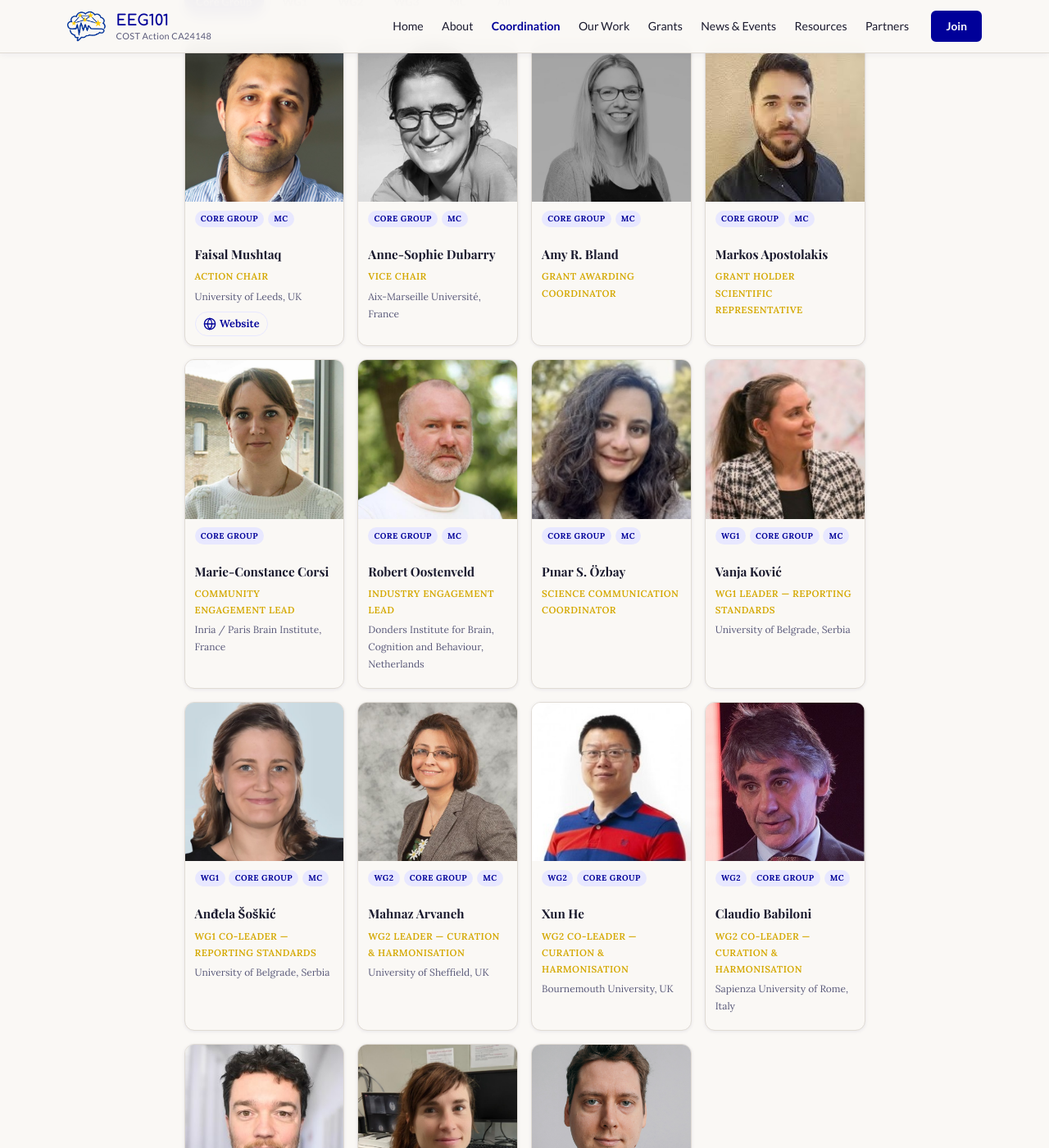
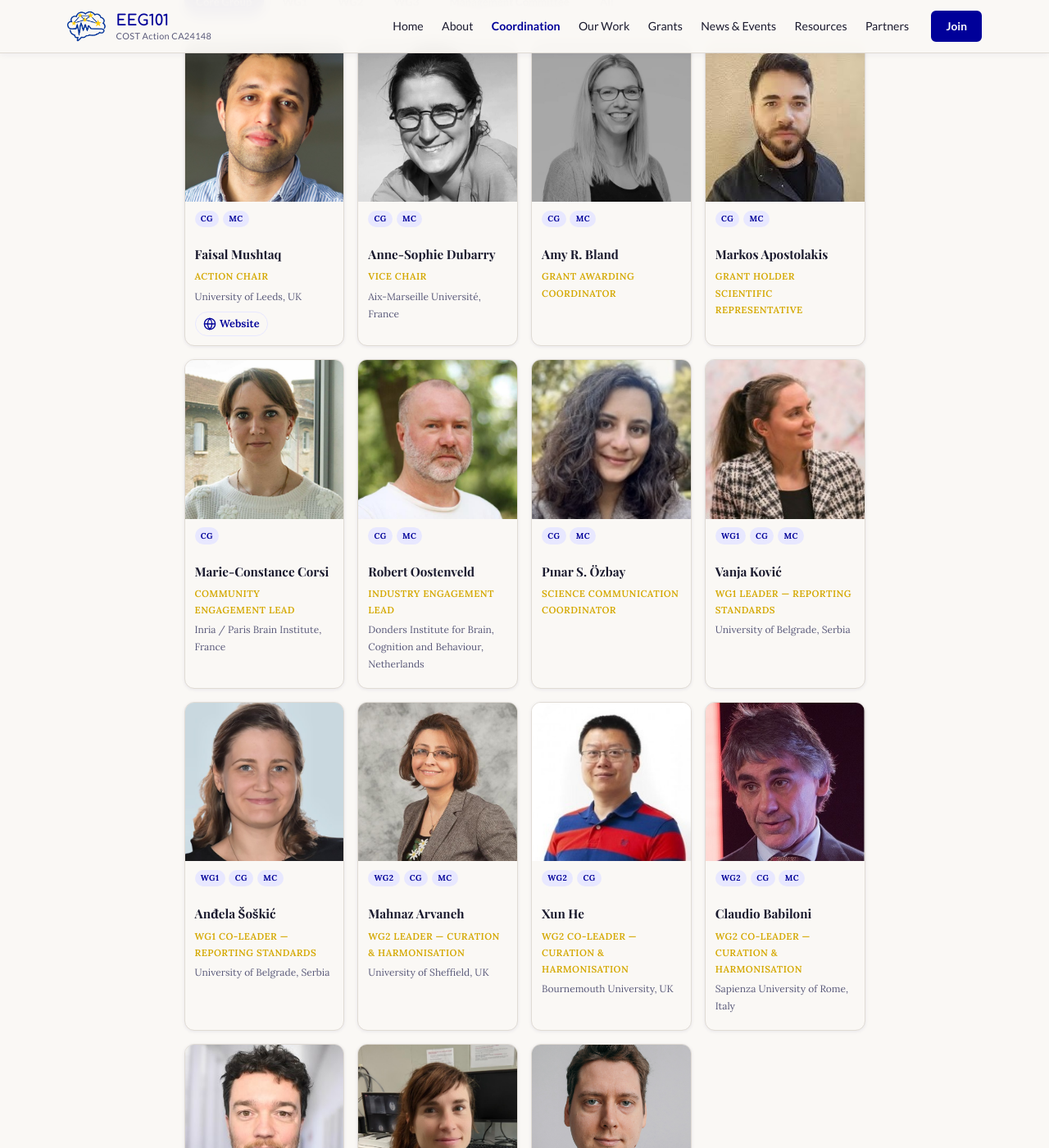
Before and after one commit to mcvinding/website-1, a Jekyll site: the page built from coordination.md, in a window 1280 px wide and 1400 px high, scrolled down 377 px. Shown: the whole window at 82% size. Built offline with Jekyll 4.4.1, drawn with Linux system fonts in a browser that asks for light colours; some of the changed text lies outside the part shown.

Commit message:
Abbreviate profile tags to CG and MC for better layout spacing

```diff
--- a/_data/people.yml
+++ b/_data/people.yml
@@ -13,7 +13,7 @@
   image: "/assets/images/people/faisal.jpg"
   bio: >
     Professor of Cognitive Neuroscience at the University of Leeds. Faisal's research focuses on sensorimotor learning, neural plasticity, and open science. He leads EEG101 as COST Action Chair.
-  tags: [Core Group, MC]
+  tags: [CG, MC]
   order: 1
 
 - id: anneso
@@ -27,7 +27,7 @@
   image: "/assets/images/people/anneso.jpg"
   bio: >
     Cognitive neuroscientist at Aix-Marseille Université. Anne-Sophie's research focuses on language processing and EEG methodology. She serves as EEG101 Vice Chair and co-contact for Code of Conduct matters.
-  tags: [Core Group, MC]
+  tags: [CG, MC]
   order: 2
 
 - id: amy
@@ -41,7 +41,7 @@
   image: "/assets/images/people/amy.jpg"
   bio: >
     Amy coordinates EEG101's grant schemes — including STSMs, VMGs, and conference grants — overseeing the application and review process.
-  tags: [Core Group, MC]
+  tags: [CG, MC]
   order: 3
 
 - id: markos
@@ -55,7 +55,7 @@
   image: "/assets/images/people/markos.jpg"
   bio: >
     Markos represents EEG101's grant holder institution and supports administrative and financial coordination of the Action.
-  tags: [Core Group, MC]
+  tags: [CG, MC]
   order: 4
 
 - id: marie-constance
@@ -68,7 +68,7 @@
   orcid: ""
   image: "/assets/images/people/marie-constance.jpg"
   bio: ""
-  tags: [Core Group]
+  tags: [CG]
   order: 5
 
 - id: robert
@@ -81,7 +81,7 @@
   orcid: ""
   image: "/assets/images/people/robert.jpg"
   bio: ""
-  tags: [Core Group, MC]
+  tags: [CG, MC]
   order: 6
 
 - id: pinar
@@ -95,7 +95,7 @@
   image: "/assets/images/people/pinar.jpg"
   bio: >
     Pınar leads science communication for EEG101, overseeing the podcast series, social media, and public engagement activities.
-  tags: [Core Group, MC]
+  tags: [CG, MC]
   order: 7
 
 - id: vanja
@@ -109,7 +109,7 @@
   image: "/assets/images/people/vanja.jpg"
   bio: >
     Vanja leads Working Group 1 on Reporting Standards, developing standardised templates and guidelines to improve transparency and reproducibility in EEG research.
-  tags: [WG1, Core Group, MC]
+  tags: [WG1, CG, MC]
   order: 8
 
 - id: andjela
@@ -122,7 +122,7 @@
   orcid: ""
   image: "/assets/images/people/andjela.jpg"
   bio: ""
-  tags: [WG1, Core Group, MC]
+  tags: [WG1, CG, MC]
   order: 9
 
 - id: mahnaz
@@ -136,7 +136,7 @@
   image: "/assets/images/people/mahnaz.jpg"
   bio: >
     Mahnaz leads Working Group 2, overseeing the curation and harmonisation of EEG datasets across laboratories and device manufacturers.
-  tags: [WG2, Core Group, MC]
+  tags: [WG2, CG, MC]
   order: 10
 
 - id: xun
@@ -149,7 +149,7 @@
   orcid: ""
   image: "/assets/images/people/xun.jpg"
   bio: ""
-  tags: [WG2, Core Group]
+  tags: [WG2, CG]
   order: 11
 
 - id: claudio
@@ -162,7 +162,7 @@
   orcid: ""
   image: "/assets/images/people/claudio.jpg"
   bio: ""
-  tags: [WG2, Core Group, MC]
+  tags: [WG2, CG, MC]
   order: 12
 
 - id: maximilien
@@ -176,7 +176,7 @@
   image: "/assets/images/people/maximilien.jpg"
   bio: >
     Maximilien leads Working Group 3, guiding the development of the EEG Community Framework for ethical, open EEG research practice.
-  tags: [WG3, Core Group, MC]
+  tags: [WG3, CG, MC]
   order: 13
 
 - id: alexandra
@@ -189,7 +189,7 @@
   orcid: ""
   image: "/assets/images/people/alexandra.jpg"
   bio: ""
-  tags: [WG3, Core Group]
+  tags: [WG3, CG]
   order: 14
 
 - id: yuri
@@ -202,5 +202,5 @@
   orcid: ""
   image: "/assets/images/people/yuri.png"
   bio: ""
-  tags: [Core Group, MC]
+  tags: [CG, MC]
   order: 15
--- a/_includes/person-card.html
+++ b/_includes/person-card.html
@@ -14,7 +14,7 @@
 {% endif %}
 </div>
 <div class="person-card__body">
-{% if person.tags and person.tags.size > 0 %}<div class="person-card__tags">{% for tag in person.tags %}<span class="person-tag">{{ tag }}</span>{% endfor %}
+{% if person.tags and person.tags.size > 0 %}<div class="person-card__tags">{% for tag in person.tags %}{% assign display_tag = tag %}{% if tag == 'Core Group' %}{% assign display_tag = 'CG' %}{% elsif tag == 'Management Committee' %}{% assign display_tag = 'MC' %}{% endif %}<span class="person-tag">{{ display_tag }}</span>{% endfor %}
 </div>{% endif %}
 <h3 class="person-card__name">{{ person.name }}</h3>
 <p class="person-card__role">{{ person.role }}</p>
--- a/coordination.md
+++ b/coordination.md
@@ -10,7 +10,7 @@ EEG101 was officially launched in November 2025. The coordination team oversees
 
 {::nomarkdown}
 <div class="people-filter" id="peopleFilter" role="group" aria-label="Filter by group">
-<button class="people-filter__btn active" data-filter="Core Group">Core Group</button><button class="people-filter__btn" data-filter="WG1">WG1</button><button class="people-filter__btn" data-filter="WG2">WG2</button><button class="people-filter__btn" data-filter="WG3">WG3</button><button class="people-filter__btn" data-filter="MC">MC</button><button class="people-filter__btn" data-filter="all">All</button>
+<button class="people-filter__btn active" data-filter="CG">Core Group</button><button class="people-filter__btn" data-filter="WG1">WG1</button><button class="people-filter__btn" data-filter="WG2">WG2</button><button class="people-filter__btn" data-filter="WG3">WG3</button><button class="people-filter__btn" data-filter="MC">Management Committee</button><button class="people-filter__btn" data-filter="all">All</button>
 </div>
 
 <div class="people-grid" id="peopleGrid">
```
